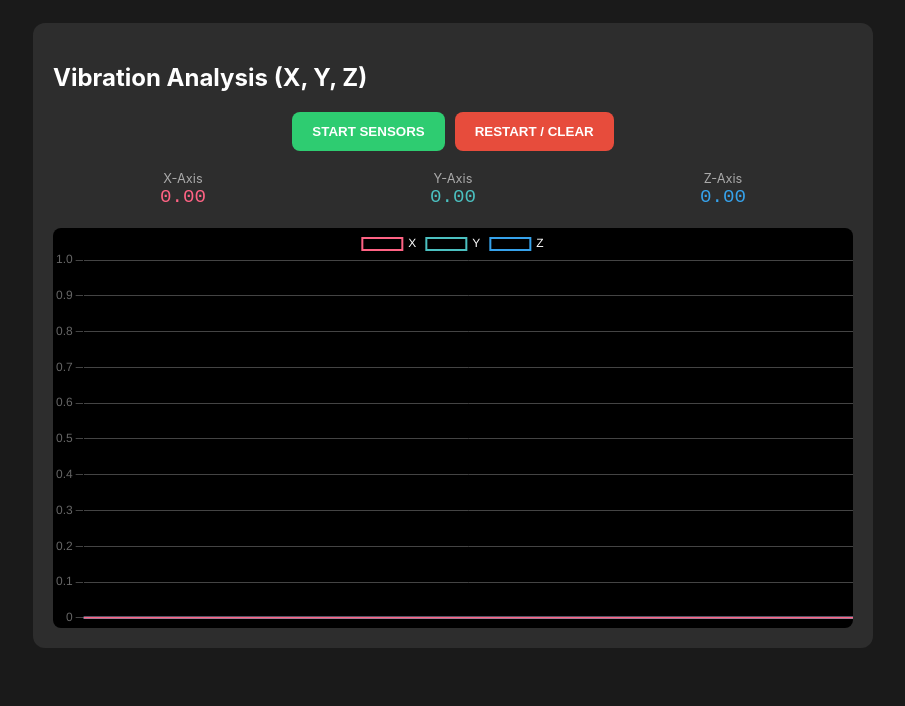
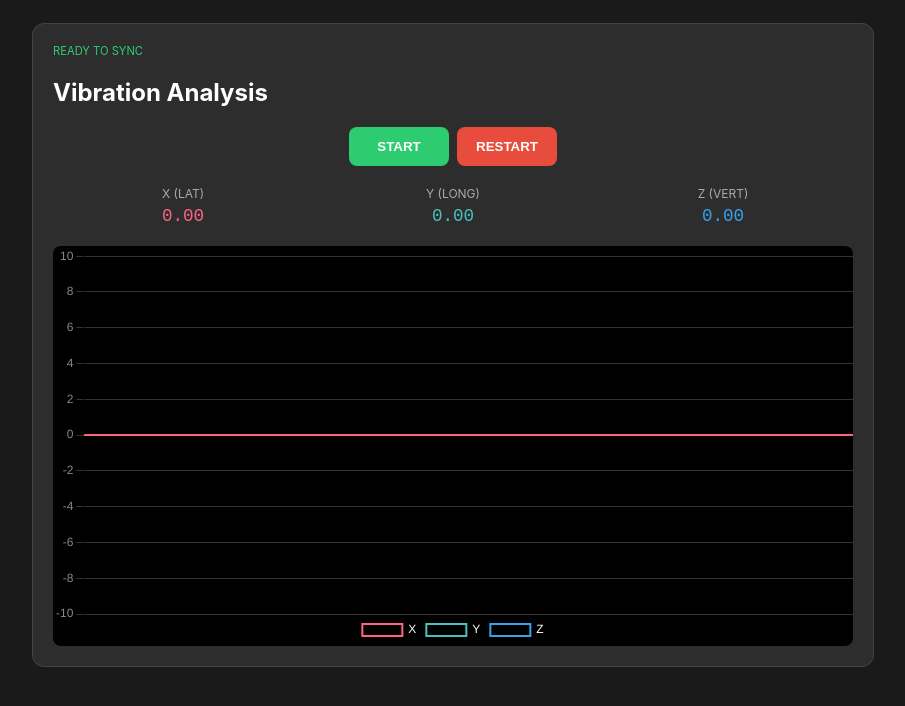
Before and after one commit to insipido/vibration-analyzer, a plain HTML site: page index.html in a window 1280 px wide. Shown: the whole page, without its empty margins (187-1092 px from the left). Drawn offline with nearby package versions, Linux system fonts and the light colour scheme.

Commit message:
Update index.html

```diff
--- a/index.html
+++ b/index.html
@@ -3,35 +3,39 @@
 <head>
     <meta charset="UTF-8">
     <meta name="viewport" content="width=device-width, initial-scale=1.0">
-    <title>3-Axis Vibration Analyzer</title>
+    <title>3-Axis Vibration Analyzer v2</title>
     <script src="https://cdn.jsdelivr.net/npm/chart.js"></script>
     <style>
         body { font-family: -apple-system, sans-serif; background: #1a1a1a; color: white; padding: 15px; }
-        .card { background: #2d2d2d; padding: 20px; border-radius: 12px; max-width: 800px; margin: auto; }
-        .controls { display: flex; gap: 10px; justify-content: center; margin-bottom: 20px; }
-        button { padding: 12px 20px; border-radius: 8px; border: none; font-weight: bold; cursor: pointer; }
+        .card { background: #2d2d2d; padding: 20px; border-radius: 12px; max-width: 800px; margin: auto; border: 1px solid #444; }
+        .controls { display: flex; gap: 8px; justify-content: center; margin-bottom: 20px; flex-wrap: wrap; }
+        button { padding: 12px 18px; border-radius: 8px; border: none; font-weight: bold; cursor: pointer; min-width: 100px; }
         #startBtn { background: #2ecc71; color: white; }
+        #stopBtn { background: #f39c12; color: white; display: none; }
         #resetBtn { background: #e74c3c; color: white; }
         .stats { display: grid; grid-template-columns: 1fr 1fr 1fr; gap: 10px; margin-bottom: 20px; text-align: center; }
-        .label { font-size: 0.8rem; color: #aaa; }
-        .value { font-size: 1.2rem; font-family: monospace; }
+        .label { font-size: 0.75rem; color: #aaa; text-transform: uppercase; }
+        .value { font-size: 1.1rem; font-family: monospace; padding-top: 5px; }
         canvas { background: #000; border-radius: 8px; }
+        .status-tag { font-size: 0.7rem; color: #2ecc71; margin-bottom: 10px; display: block; }
     </style>
 </head>
 <body>
 
 <div class="card">
-    <h2>Vibration Analysis (X, Y, Z)</h2>
+    <span id="status" class="status-tag">READY TO SYNC</span>
+    <h2>Vibration Analysis</h2>
 
     <div class="controls">
-        <button id="startBtn">START SENSORS</button>
-        <button id="resetBtn">RESTART / CLEAR</button>
+        <button id="startBtn">START</button>
+        <button id="stopBtn">STOP</button>
+        <button id="resetBtn">RESTART</button>
     </div>
 
     <div class="stats">
-        <div><div class="label">X-Axis</div><div id="valX" class="value" style="color:#ff6384">0.00</div></div>
-        <div><div class="label">Y-Axis</div><div id="valY" class="value" style="color:#4bc0c0">0.00</div></div>
-        <div><div class="label">Z-Axis</div><div id="valZ" class="value" style="color:#36a2eb">0.00</div></div>
+        <div><div class="label">X (Lat)</div><div id="valX" class="value" style="color:#ff6384">0.00</div></div>
+        <div><div class="label">Y (Long)</div><div id="valY" class="value" style="color:#4bc0c0">0.00</div></div>
+        <div><div class="label">Z (Vert)</div><div id="valZ" class="value" style="color:#36a2eb">0.00</div></div>
     </div>
 
     <canvas id="vibrationChart"></canvas>
@@ -39,12 +43,14 @@
 
 <script>
     const startBtn = document.getElementById('startBtn');
+    const stopBtn = document.getElementById('stopBtn');
     const resetBtn = document.getElementById('resetBtn');
+    const statusText = document.getElementById('status');
     const ctx = document.getElementById('vibrationChart').getContext('2d');
 
     let chart;
-    const historyLimit = 50;
-    let labels = Array(historyLimit).fill('');
+    let isPaused = false;
+    const historyLimit = 60; // Approx 1 second of data at 60Hz
     let dataX = Array(historyLimit).fill(0);
     let dataY = Array(historyLimit).fill(0);
     let dataZ = Array(historyLimit).fill(0);
@@ -52,7 +58,7 @@
     chart = new Chart(ctx, {
         type: 'line',
         data: {
-            labels: labels,
+            labels: Array(historyLimit).fill(''),
             datasets: [
                 { label: 'X', data: dataX, borderColor: '#ff6384', borderWidth: 2, pointRadius: 0, fill: false },
                 { label: 'Y', data: dataY, borderColor: '#4bc0c0', borderWidth: 2, pointRadius: 0, fill: false },
@@ -63,22 +69,53 @@
             responsive: true,
             animation: false,
             scales: {
-                y: { beginAtZero: true, grid: { color: '#444' } },
+                y: { min: -10, max: 10, grid: { color: '#333' }, ticks: { color: '#888' } },
                 x: { display: false }
             },
-            plugins: { legend: { labels: { color: 'white' } } }
+            plugins: { legend: { position: 'bottom', labels: { color: '#fff' } } }
         }
     });
 
     startBtn.onclick = async () => {
         if (typeof DeviceMotionEvent.requestPermission === 'function') {
             const permission = await DeviceMotionEvent.requestPermission();
-            if (permission === 'granted') initAnalysis();
+            if (permission === 'granted') initSensor();
         } else {
-            initAnalysis();
+            initSensor();
         }
-        startBtn.disabled = true;
-        startBtn.style.opacity = '0.5';
+    };
+
+    function initSensor() {
+        startBtn.style.display = 'none';
+        stopBtn.style.display = 'inline-block';
+        statusText.innerText = "LIVE STREAMING";
+
+        window.addEventListener('devicemotion', (event) => {
+            if (isPaused) return; // Exit if paused
+
+            const acc = event.acceleration;
+            if (!acc || acc.x === null) return;
+
+            // Update UI Numbers
+            document.getElementById('valX').innerText = acc.x.toFixed(2);
+            document.getElementById('valY').innerText = acc.y.toFixed(2);
+            document.getElementById('valZ').innerText = acc.z.toFixed(2);
+
+            // Update Data Arrays
+            dataX.push(acc.x); dataX.shift();
+            dataY.push(acc.y); dataY.shift();
+            dataZ.push(acc.z); dataZ.shift();
+
+            chart.update();
+        });
+    }
+
+    stopBtn.onclick = () => {
+        isPaused = !isPaused;
+        stopBtn.innerText = isPaused ? "RESUME" : "STOP";
+        stopBtn.style.background = isPaused ? "#2ecc71" : "#f39c12";
+        statusText.innerText = isPaused ? "PAUSED (FREEZE FRAME)" : "LIVE STREAMING";
+        statusText.style.color = isPaused ? "#f39c12" : "#2ecc71";
     };
 
     resetBtn.onclick = () => {
@@ -86,26 +123,8 @@
         dataY.fill(0);
         dataZ.fill(0);
         chart.update();
+        if (isPaused) stopBtn.click(); // Auto-resume on reset
     };
-
-    function initAnalysis() {
-        window.addEventListener('devicemotion', (event) => {
-            const acc = event.acceleration;
-            if (!acc.x) return;
-
-            // Update Numeric Values
-            document.getElementById('valX').innerText = acc.x.toFixed(2);
-            document.getElementById('valY').innerText = acc.y.toFixed(2);
-            document.getElementById('valZ').innerText = acc.z.toFixed(2);
-
-            // Update Chart Data
-            dataX.push(acc.x); dataX.shift();
-            dataY.push(acc.y); dataY.shift();
-            dataZ.push(acc.z); dataZ.shift();
-
-            chart.update();
-        });
-    }
 </script>
 </body>
 </html>
```
